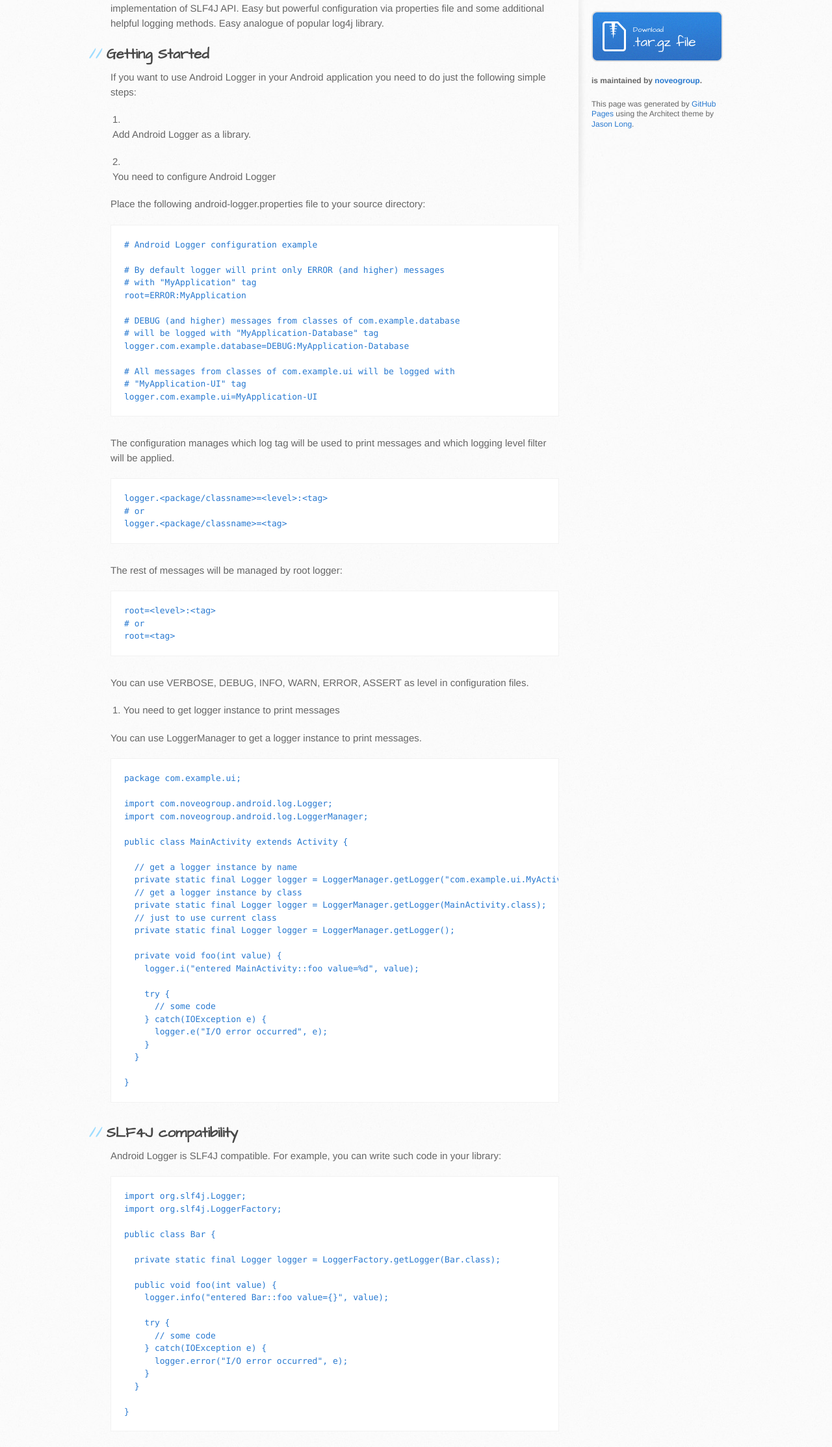
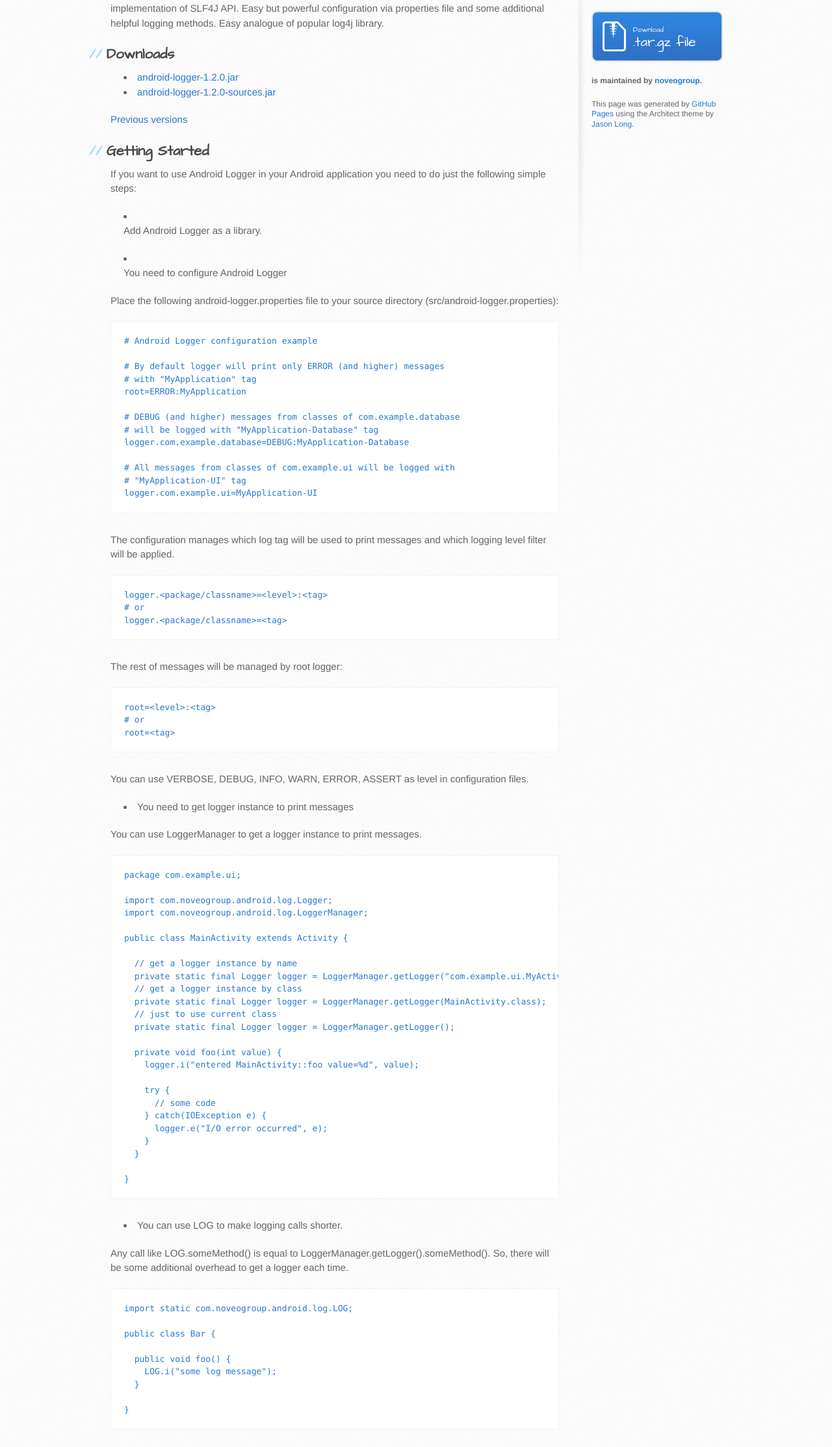
Before and after one commit to noveogroup/android-logger, a plain HTML site: page index.html in a window 1280 px wide. Shown: the part 518-2745 px from the top of the page at 65% size. Drawn offline with Linux system fonts and the light colour scheme.

Commit message:
Create gh-pages branch via GitHub

```diff
--- a/index.html
+++ b/index.html
@@ -35,15 +35,22 @@ Simple lightweight (&lt; 50 Kb) implementation of SLF4J API. Easy but powerful
 configuration via properties file and some additional helpful logging methods.
 Easy analogue of popular log4j library.</p>
 
+<h2>Downloads</h2>
+
+<ul>
+<li><a href="https://github.com/noveogroup/android-logger/blob/gh-downloads/android-logger-1.2.0.jar?raw=true">android-logger-1.2.0.jar</a></li>
+<li><a href="https://github.com/noveogroup/android-logger/blob/gh-downloads/android-logger-1.2.0-sources.jar?raw=true">android-logger-1.2.0-sources.jar</a></li>
+</ul><p><a href="https://github.com/noveogroup/android-logger/tree/gh-downloads">Previous versions</a></p>
+
 <h2>Getting Started</h2>
 
 <p>If you want to use Android Logger in your Android application you need to do
 just the following simple steps:</p>
 
-<ol>
+<ul>
 <li><p>Add Android Logger as a library.</p></li>
 <li><p>You need to configure Android Logger</p></li>
-</ol><p>Place the following android-logger.properties file to your source directory:</p>
+</ul><p>Place the following android-logger.properties file to your source directory (src/android-logger.properties):</p>
 
 <pre><code># Android Logger configuration example
 
@@ -78,9 +85,9 @@ root=&lt;tag&gt;
 <p>You can use VERBOSE, DEBUG, INFO, WARN, ERROR, ASSERT as level in
 configuration files.</p>
 
-<ol>
+<ul>
 <li>You need to get logger instance to print messages</li>
-</ol><p>You can use LoggerManager to get a logger instance to print messages.</p>
+</ul><p>You can use LoggerManager to get a logger instance to print messages.</p>
 
 <pre><code>package com.example.ui;
 
@@ -104,6 +111,22 @@ public class MainActivity extends Activity {
     } catch(IOException e) {
       logger.e("I/O error occurred", e);
     }
+  }
+
+}
+</code></pre>
+
+<ul>
+<li>You can use LOG to make logging calls shorter.</li>
+</ul><p>Any call like LOG.someMethod() is equal to LoggerManager.getLogger().someMethod().
+So, there will be some additional overhead to get a logger each time.</p>
+
+<pre><code>import static com.noveogroup.android.log.LOG;
+
+public class Bar {
+
+  public void foo() {
+    LOG.i("some log message");
   }
 
 }
```
Also changed, not shown: params.json (+1 -1 lines).
